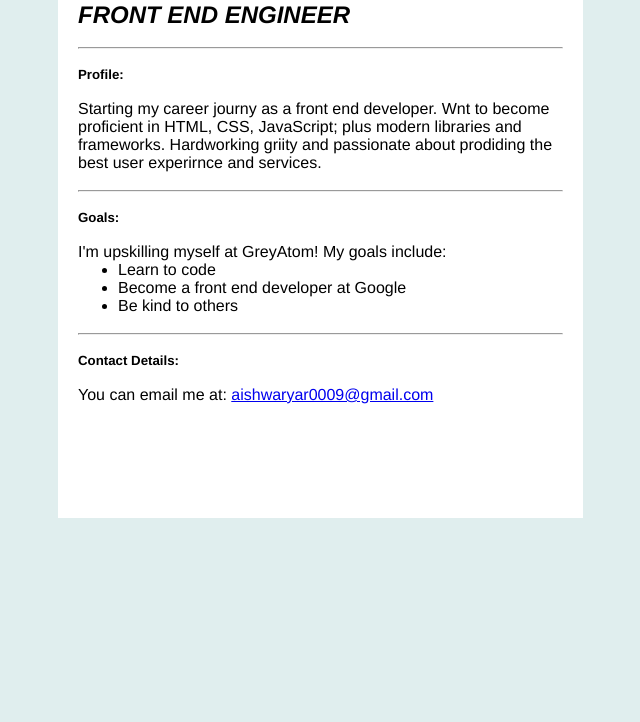
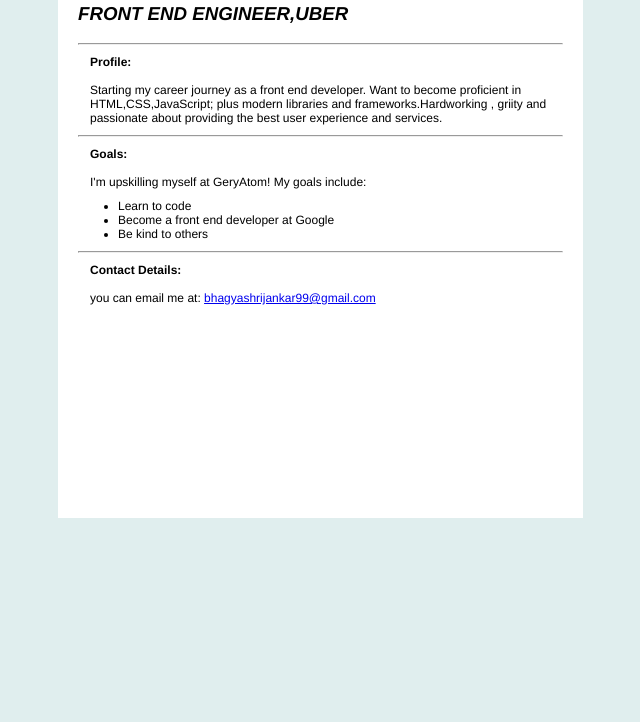
Before and after one commit to aishwarya0009/personal-portfolio-page1, a plain HTML site: page index.html in a window 1280 px wide. Shown: the part 78-800 px from the top of the page, without its empty margins (287-927 px from the left). Drawn offline with Linux system fonts and the light colour scheme; files whose address does not match are found by name.

Commit message:
added solution

```diff
--- a/index.html
+++ b/index.html
@@ -1,33 +1,48 @@
 <!DOCTYPE html>
 <html>
 <head>
-	<title>My Frist portfolio page</title>
-        <link rel="stylesheet" type="text/css" href="D:\Aishwarya\GreyAtom\style.css">
+    <meta charset="utf-8">
+    <meta http-equiv="x-UA-Compatible" contents="IE=edge">
+  <title>Bhagyashri Jankar Profile</title>
+  <meta name="description" content="">
+  <meta name="viweport" content="width=device-width, initial-scale=1">
+  <!--<link rel="stylesheet" href=""-->
+  <link href="style.css" type="text/css" rel="stylesheet">
+
 </head>
 <body>
+
     <div class="profileBody">
-	   <br>
-	   <div class="mainbody">
-	    <h1> AISHWARYA ROKADE </h1><br>
-	    <h2> <i>FRONT END ENGINEER</i></h2><br>
-	    <hr/><br>
-	    <h5><strong>Profile:</strong></h5><br>
-            <p>Starting my career journy as a front end developer. Wnt to become proficient in HTML, CSS, JavaScript; plus modern libraries and frameworks.
-            Hardworking griity and passionate about prodiding the best user experirnce and services.</p>
-            <br><hr/><br>
-            <h5><strong>Goals:</strong></h5><br>
-	    <p>I'm upskilling myself at GreyAtom! My goals include:</p>
+
+    <div class="mainData">
+        <div id="name">
+            <h1>BHAGYASHRI JANKAR</h1><br>
+    <h3><i>FRONT END ENGINEER,UBER</i></h3><br>
+        </div>
+
+    <hr />
+    <p>
+        <strong>Profile:</strong><br><br>Starting my career journey as a front end developer.
+    Want to become proficient in HTML,CSS,JavaScript; plus modern libraries and frameworks.Hardworking , griity and passionate about providing the best user experience and services.</p>
+
+    <hr />
+
+    <p><strong>Goals:</strong><br><br>I'm upskilling myself at GeryAtom! My goals include:</p>
     <ul>
       <li>Learn to code</li>
       <li>Become a front end developer at Google</li>
       <li>Be kind to others</li>
     </ul>
-	    <br><hr/><br>
-	    <h5><strong>Contact Details:</strong></h5><br>
-            You can email me at:
-            <a href="aishearyar0009@gmail.com"> aishwaryar0009@gmail.com</a>
+    <hr />
+    <p><b>Contact Details:</b><br><br>you can email me at: <a href="bhagyashrijankar99@gmail.com">bhagyashrijankar99@gmail.com</a></p>
+
+
     </div>
+
+    <script src="" async defer></script>
     </div>
+
+
 
 </body>
 </html>
--- a/style.css
+++ b/style.css
@@ -1,15 +1,36 @@
-*{
+* {
     font-family: Helvetica, Arial, sans-serif;
     max-width: 700px;
     margin: auto;
+
   }
 
-body{
+  p
+  {
+      font-size: 12px;
+      margin-left: 1em;
+      margin-right: 1em;
+      margin-top:  10px;
+      margin-bottom: 10px;
+  }
+
+  ul,ol
+  {
+      font-size: 12px;
+      /*margin-left:2em:*/
+      margin-right: 1em;
+      margin-top: 10px;
+      margin-bottom: 10px;
+  }
+
+
+
+body {
       min-width: 500px;
       background-color: #e0eeee;
   }
 
-.profileBody{
+  .profileBody {
     display: inline-block;
     background-color: white;
     margin-top: 6px;
@@ -18,8 +39,10 @@ body{
     height: 590px;
   }
 
-.mainbody{
+  .mainData{
       display: inline-block;
+      font-family: 'Lucida Sans', 'Lucida Sans Regular', 'Lucida Grande', 'Lucida Sans Unicode', Geneva, Verdana, sans-serif;
       margin-left: 20px;
-  margin-right: 20px;
+      margin-right :20px;
+      margin-top: 20px;
   }
```
Lines whose indentation alone changed are shown as unchanged.
